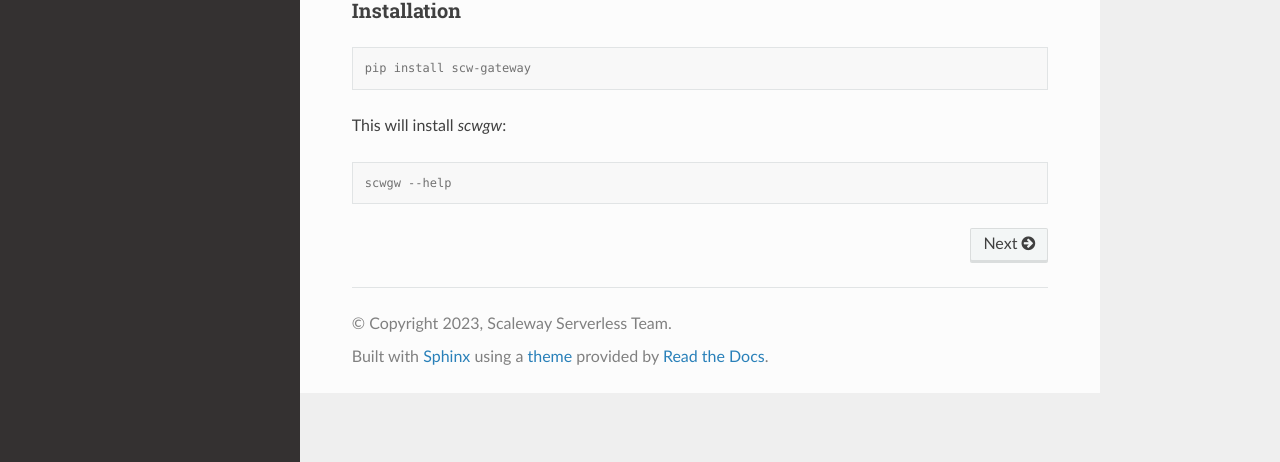
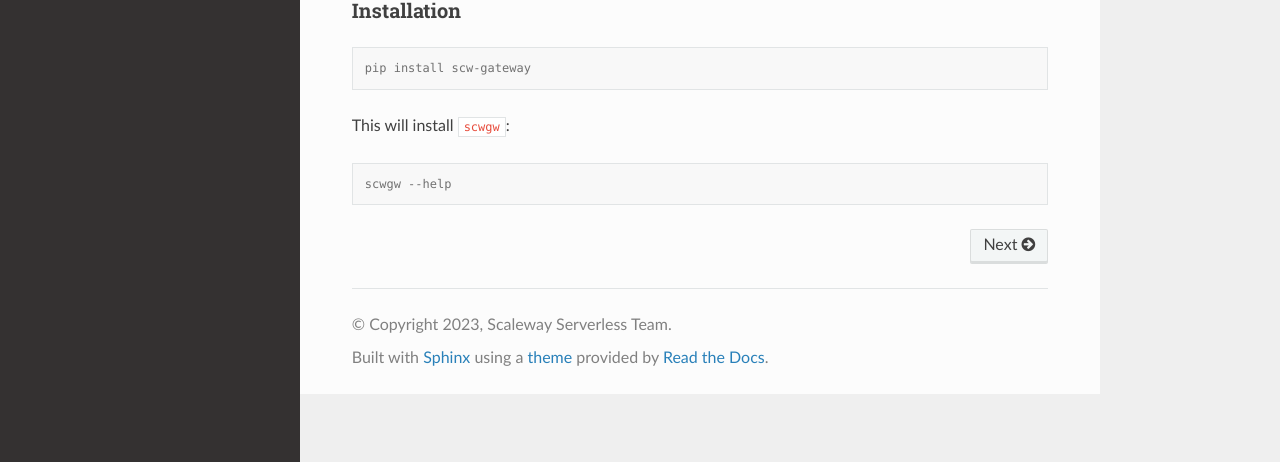
Before and after one commit to scaleway/serverless-gateway, a Sphinx documentation site: the page built from docs/source/index.rst, in a window 1280 px wide. Shown: the part 435-897 px from the top of the page. Built offline with Sphinx 7.4.7 and the Read the Docs theme 2.0.0, drawn with Linux system fonts in a browser that asks for light colours.

Commit message:
Fix monospacing

```diff
--- a/docs/source/index.rst
+++ b/docs/source/index.rst
@@ -17,7 +17,7 @@ Installation
 
     pip install scw-gateway
 
-This will install `scwgw`:
+This will install ``scwgw``:
 
 .. code-block:: console
 
```
